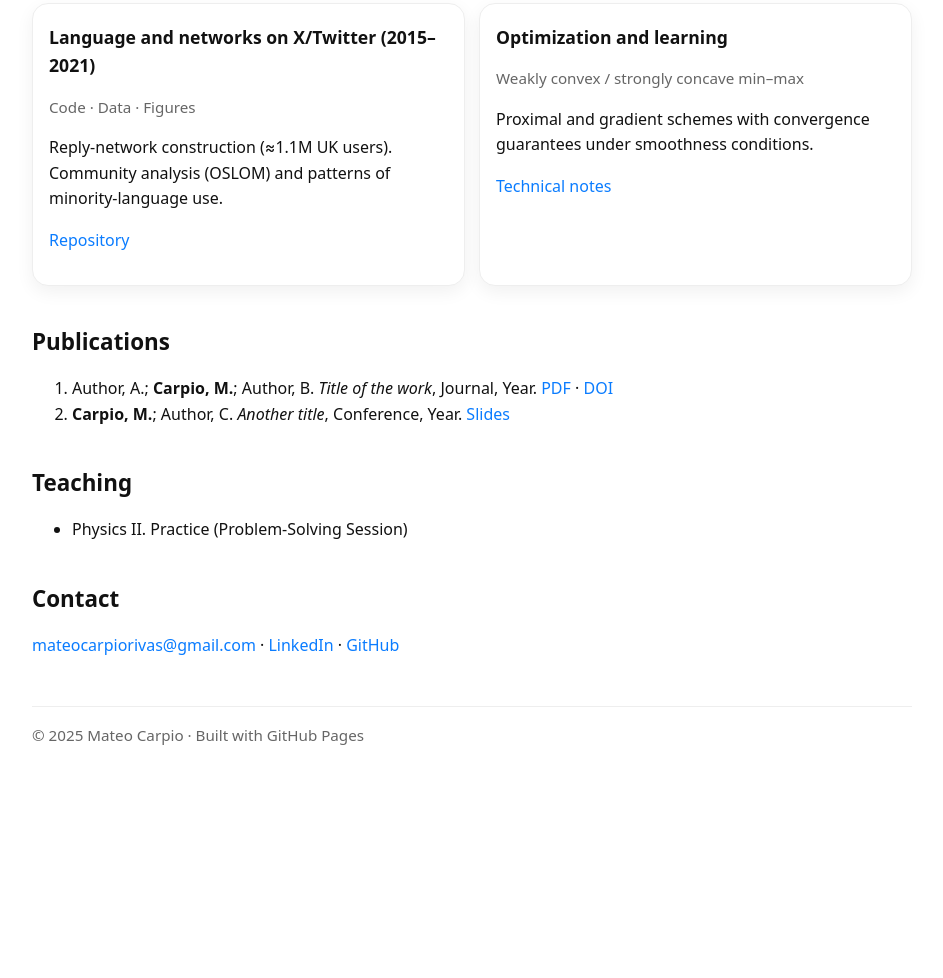
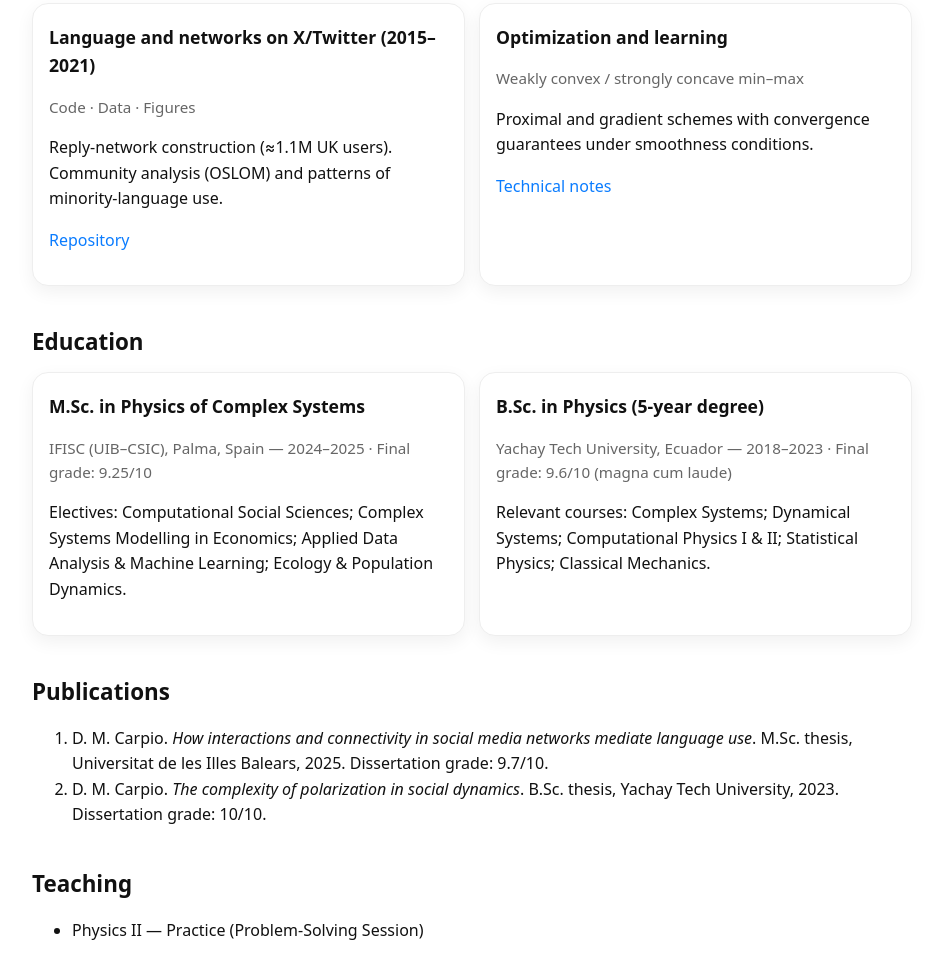
Before and after one commit to mateocarpio/mateocarpio.github.io, a plain HTML site: page index.html in a window 1280 px wide. Shown: the part 857-1835 px from the top of the page, without its empty margins (168-1111 px from the left). Before the commit the page ends 1669 px from the top, so only its background shows below. Drawn offline with Linux system fonts and the light colour scheme.

Commit message:
Update index.html

```diff
--- a/index.html
+++ b/index.html
@@ -14,9 +14,7 @@
   <style>
     /* ===== Base styles (single-file) ===== */
     :root{
-      --maxw: 920px;
-      --radius: 16px;
-      --shadow: 0 6px 18px rgba(0,0,0,.06);
+      --maxw: 920px; --radius: 16px; --shadow: 0 6px 18px rgba(0,0,0,.06);
       --bg: #ffffff; --fg: #111; --muted: #666; --line:#eee; --brand:#0a7cff;
     }
     @media (prefers-color-scheme: dark){
@@ -73,6 +71,7 @@
         <a href="#about">About</a>
         <a href="#research">Research</a>
         <a href="#projects">Projects</a>
+        <a href="#education">Education</a>
         <a href="#publications">Publications</a>
         <a href="#teaching">Teaching</a>
         <a href="#contact">Contact</a>
@@ -84,17 +83,16 @@
 
     <!-- ===== HERO ===== -->
     <header class="hero">
-      <!-- Replace src with your photo at /assets/img/perfil.jpg -->
+      <!-- Replace src with your photo at /assets/img/profile.webp -->
       <img src="assets/img/foto_perfil.webp" alt="Profile photo">
       <div>
         <h1>David Mateo Carpio Rivas</h1>
         <p>Research in complex systems, networks, and computational sociolinguistics.</p>
-        <p class="meta"> Palma · Quito · Spanish / English </p>
+        <p class="meta">Palma, Spain · Azogues, Ecuador · Spanish / English</p>
         <div class="chips">
           <span class="chip">Complex Systems</span>
           <span class="chip">Networks</span>
           <span class="chip">Sociolinguistics</span>
-
         </div>
       </div>
     </header>
@@ -135,17 +133,32 @@
       </div>
     </section>
 
+    <!-- ===== EDUCATION ===== -->
+    <section id="education">
+      <h2>Education</h2>
+      <div class="grid">
+        <div class="card">
+          <h3>M.Sc. in Physics of Complex Systems</h3>
+          <p class="meta">IFISC (UIB–CSIC), Palma, Spain — 2024–2025 · Final grade: 9.25/10</p>
+          <p>Electives: Computational Social Sciences; Complex Systems Modelling in Economics; Applied Data Analysis & Machine Learning; Ecology & Population Dynamics.</p>
+        </div>
+        <div class="card">
+          <h3>B.Sc. in Physics (5-year degree)</h3>
+          <p class="meta">Yachay Tech University, Ecuador — 2018–2023 · Final grade: 9.6/10 (magna cum laude)</p>
+          <p>Relevant courses: Complex Systems; Dynamical Systems; Computational Physics I & II; Statistical Physics; Classical Mechanics.</p>
+        </div>
+      </div>
+    </section>
+
     <!-- ===== PUBLICATIONS ===== -->
     <section id="publications">
       <h2>Publications</h2>
       <ol>
         <li>
-          Author, A.; <strong>Carpio, M.</strong>; Author, B. <em>Title of the work</em>, Journal, Year.
-          <a href="#" target="_blank" rel="noopener">PDF</a> · <a href="#" target="_blank" rel="noopener">DOI</a>
+          D. M. Carpio. <em>How interactions and connectivity in social media networks mediate language use</em>. M.Sc. thesis, Universitat de les Illes Balears, 2025. Dissertation grade: 9.7/10.
         </li>
         <li>
-          <strong>Carpio, M.</strong>; Author, C. <em>Another title</em>, Conference, Year.
-          <a href="#" target="_blank" rel="noopener">Slides</a>
+          D. M. Carpio. <em>The complexity of polarization in social dynamics</em>. B.Sc. thesis, Yachay Tech University, 2023. Dissertation grade: 10/10.
         </li>
       </ol>
     </section>
@@ -154,8 +167,7 @@
     <section id="teaching">
       <h2>Teaching</h2>
       <ul>
-        <li> Physics II. Practice (Problem-Solving Session)
-        <!-- <li>Introduction to network models. Practicals with NetworkX — <a href="#">code</a>.</li> -->
+        <li>Physics II — Practice (Problem-Solving Session)</li>
       </ul>
     </section>
 
@@ -164,7 +176,6 @@
       <h2>Contact</h2>
       <p>
         <a href="mailto:mateocarpiorivas@gmail.com">mateocarpiorivas@gmail.com</a> ·
-        <!-- <a href="https://scholar.google.com/" target="_blank" rel="noopener">Google Scholar</a> ·  -->
         <a href="https://www.linkedin.com/in/mateo-carpio-rivas/" target="_blank" rel="noopener">LinkedIn</a> ·
         <a href="https://github.com/mateocarpio" target="_blank" rel="noopener">GitHub</a>
       </p>
```
